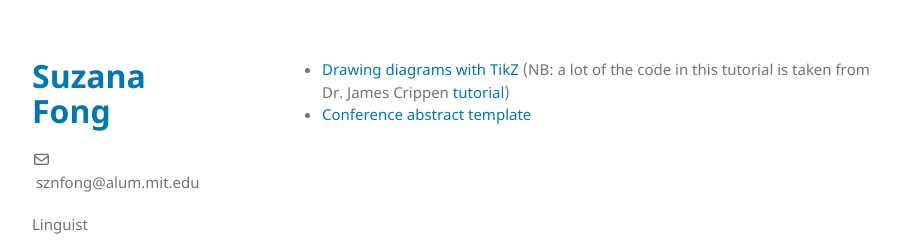
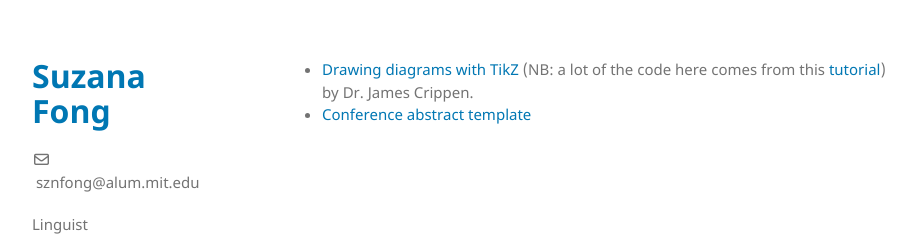
Before and after one commit to sznfng/sznfng.github.io, a Jekyll site: the page built from latex.md, in a window 1280 px wide. Shown: the top 252 px of the page, without its empty margins (178-1094 px from the left). Built offline with Jekyll 4.4.1, drawn with Linux system fonts in a browser that asks for light colours.

Commit message:
Update latex.md

```diff
--- a/latex.md
+++ b/latex.md
@@ -1,7 +1,7 @@
 ---
 layout: default
-title: \latex{} templates and tutorials
+title: LaTeX templates and tutorials
 ---
 
-+ [Drawing diagrams with TikZ](https://www.overleaf.com/read/tyrrnsrqvsth) (NB: a lot of the code in this tutorial is taken from Dr. James Crippen [tutorial](https://ling.auf.net/lingbuzz/003379))
-+ [Conference abstract template](https://www.overleaf.com/read/hcytpyymdwyh)
++ [Drawing diagrams with TikZ]([https://www.overleaf.com/read/tyrrnsrqvsth](https://sznfng.github.io/mini_tikz_tutorial.pdf)) (NB: a lot of the code here comes from this [tutorial](https://ling.auf.net/lingbuzz/003379)) by Dr. James Crippen.
++ [Conference abstract template](https://www.overleaf.com/latex/templates/linguistics-conference-abstract-template/sdkhkhsfstmr)
```
